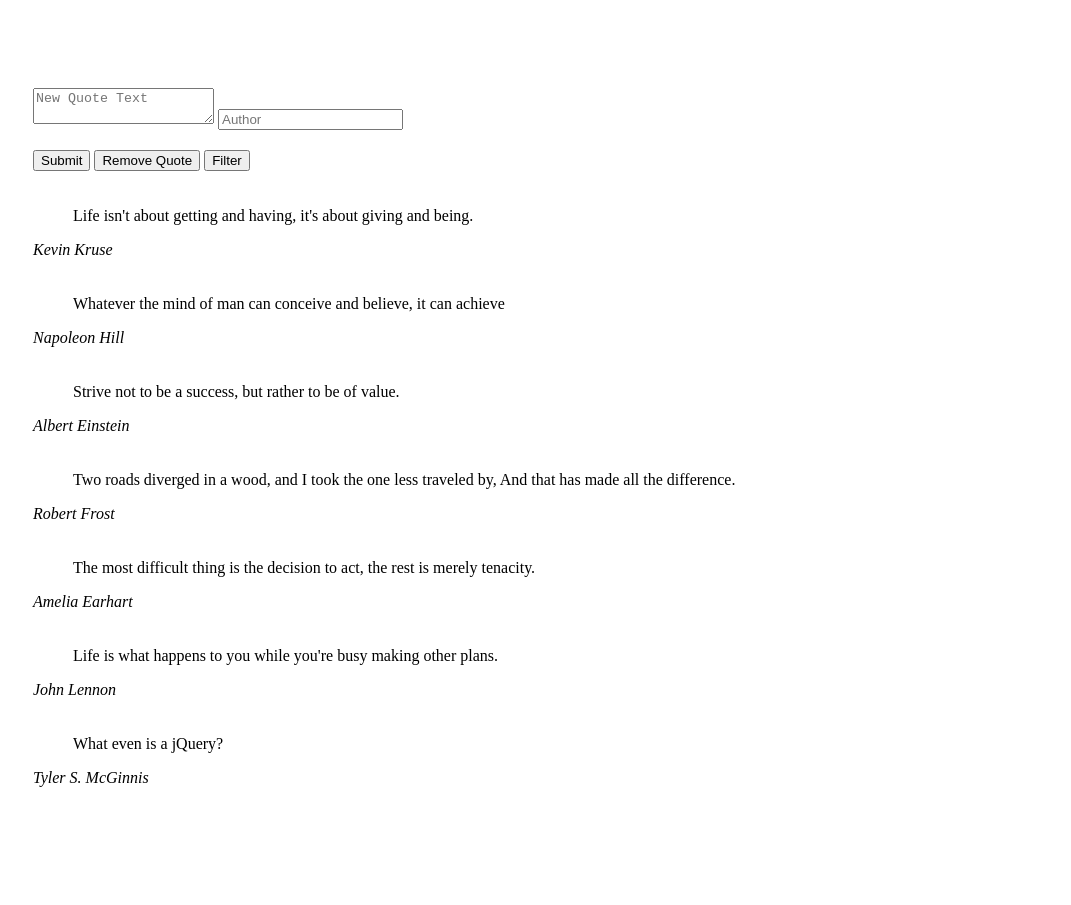
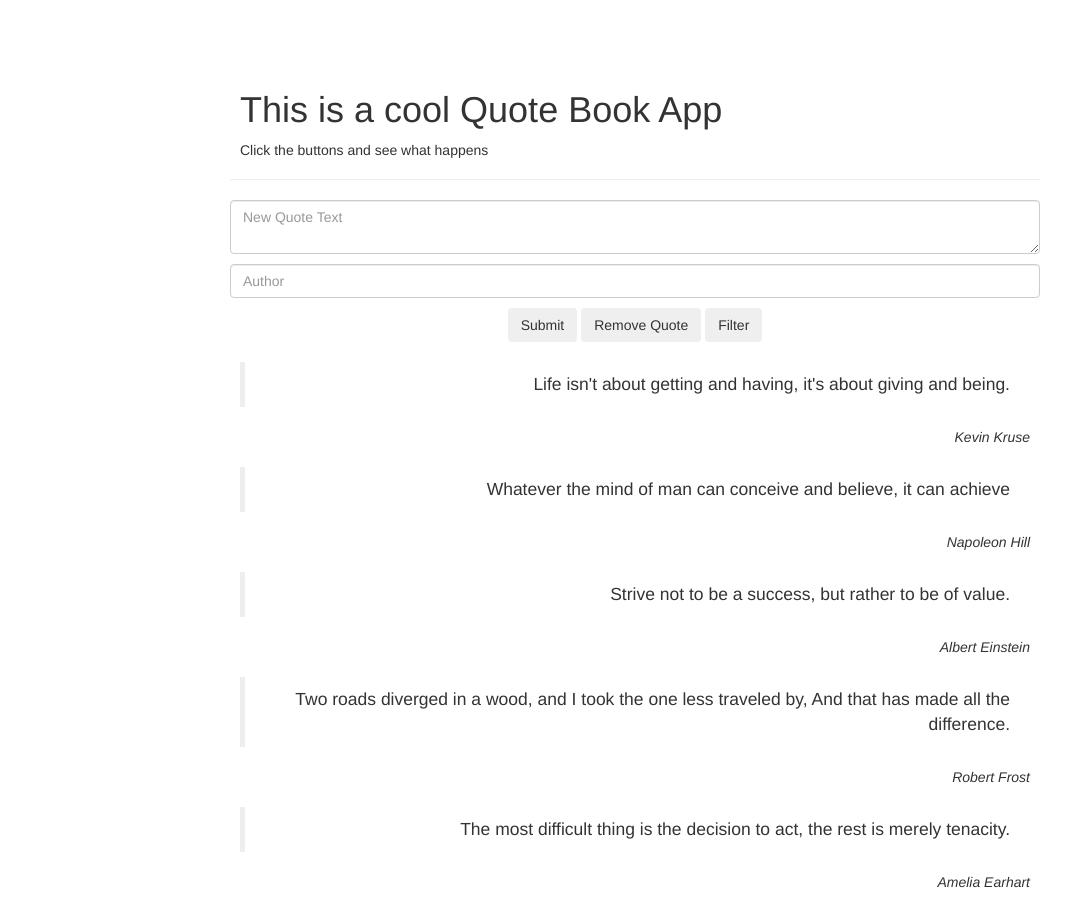
Before and after one commit to danseethaler/angular-boilerplate, a plain HTML site: page index.html in a window 1280 px wide. Shown: the top 905 px of the page, without its empty margins (5-1076 px from the left). Before the commit the page ends 875 px from the top, so only its background shows below. Drawn offline with nearby package versions, Linux system fonts and the light colour scheme.

Commit message:
Couldn't help myself. A little bootstrap fun.

```diff
--- a/index.html
+++ b/index.html
@@ -5,6 +5,7 @@
     <meta charset="utf-8">
     <title>Angular Boilerplate</title>
 </head>
+<link rel="stylesheet" href="https://maxcdn.bootstrapcdn.com/bootstrap/3.3.5/css/bootstrap.min.css" media="screen" title="no title" charset="utf-8">
 <link rel="stylesheet" href="style.css" title="no title" charset="utf-8">
 
 <body ng-app="quoteBook">
@@ -12,20 +13,25 @@
     <div class="">
 
 
-    <div class="content" ng-controller='mainCtrl' ng-cloak>
+        <div class="container col-lg-8 col-lg-offset-2" ng-controller='mainCtrl' ng-cloak>
 
-        <div class="text">
-            <textarea type="textbox" name="newQuote" ng-model="newQuote" placeholder="New Quote Text"></textarea>
-            <input type="text" name="newAuthor" ng-model="newAuthor" placeholder="Author">
-
-        </div>
-        <div class="buttons">
-            <input type="button" name="submit" ng-click="addData()" value="Submit">
-            <input type="button" name="remove" ng-click="removeData(newQuote)" value="Remove Quote">
-            <input type="button" name="filter" ng-click="setupFilter()" value="Filter">
+            <div class="page-header">
+                <h1>This is a cool Quote Book App</h1>
+                <p>Click the buttons and see what happens</p>
             </div>
 
-        <div ng-repeat="quote in quotes | filter: myFilter">
+            <form class="text">
+                <textarea class="form-control" type="text" name="newQuote" ng-model="newQuote" placeholder="New Quote Text"></textarea>
+                <input class="form-control" type="text" name="newAuthor" ng-model="newAuthor" placeholder="Author">
+
+            </form>
+            <div class="buttons">
+                <input class="btn" type="button" name="submit" ng-click="addData()" value="Submit">
+                <input class="btn" type="button" name="remove" ng-click="removeData(newQuote)" value="Remove Quote">
+                <input class="btn" type="button" name="filter" ng-click="setupFilter()" value="Filter">
+            </div>
+
+            <div ng-repeat="quote in quotes | filter: myFilter" class="quote">
 
                 <blockquote>
                     {{quote.text}}
--- a/style.css
+++ b/style.css
@@ -4,11 +4,18 @@
   display: none !important;
 }
 
-.content {
-    display: inline-block;
-    margin: 50px auto;
-}
-
 div {
     padding: 10px;
 }
+
+textarea {
+    margin: 10px 0px;
+}
+
+.quote {
+    text-align: right;
+}
+
+.buttons {
+    text-align: center;
+}
```
Lines whose indentation alone changed are shown as unchanged.
